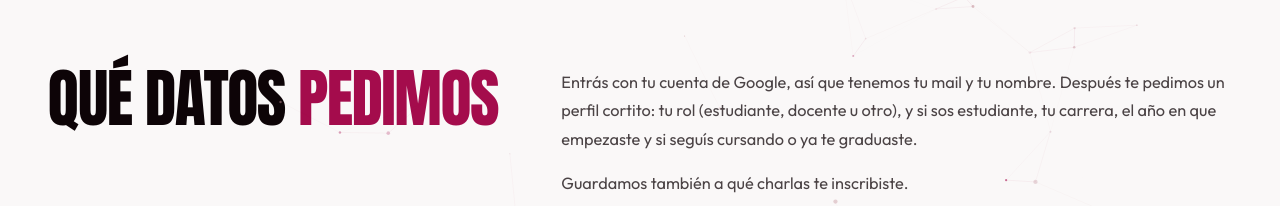
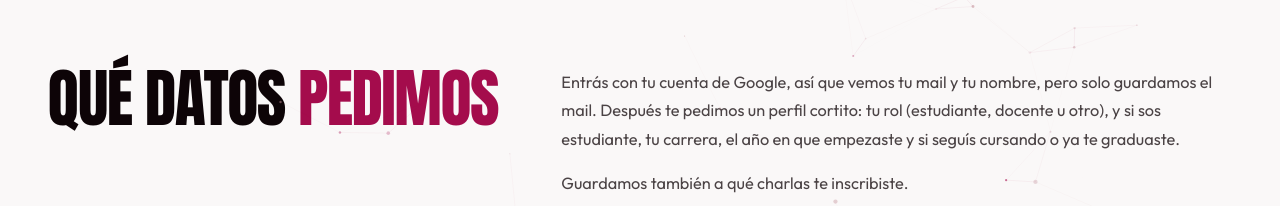
Before and after one commit to AIRclub-UdeSA/airclub-site, a Next.js app: page /privacidad in a window 1280 px wide. Shown: the part 291-497 px from the top of the page. Built offline with nearby package versions, Linux system fonts and the light colour scheme; no server answers.

Commit message:
fix(privacidad): aclarar que del perfil de Google solo se guarda el mail

```diff
--- a/src/app/privacidad/page.tsx
+++ b/src/app/privacidad/page.tsx
@@ -17,7 +17,7 @@ const SECTIONS: { title: string; accent: string; body: React.ReactNode }[] = [
     body: (
       <>
         <p>
-          Entrás con tu cuenta de Google, así que tenemos tu mail y tu nombre. Después te pedimos un perfil cortito: tu rol (estudiante,
+          Entrás con tu cuenta de Google, así que vemos tu mail y tu nombre, pero solo guardamos el mail. Después te pedimos un perfil cortito: tu rol (estudiante,
           docente u otro), y si sos estudiante, tu carrera, el año en que empezaste y si seguís cursando o ya te graduaste.
         </p>
         <p>Guardamos también a qué charlas te inscribiste.</p>
```
